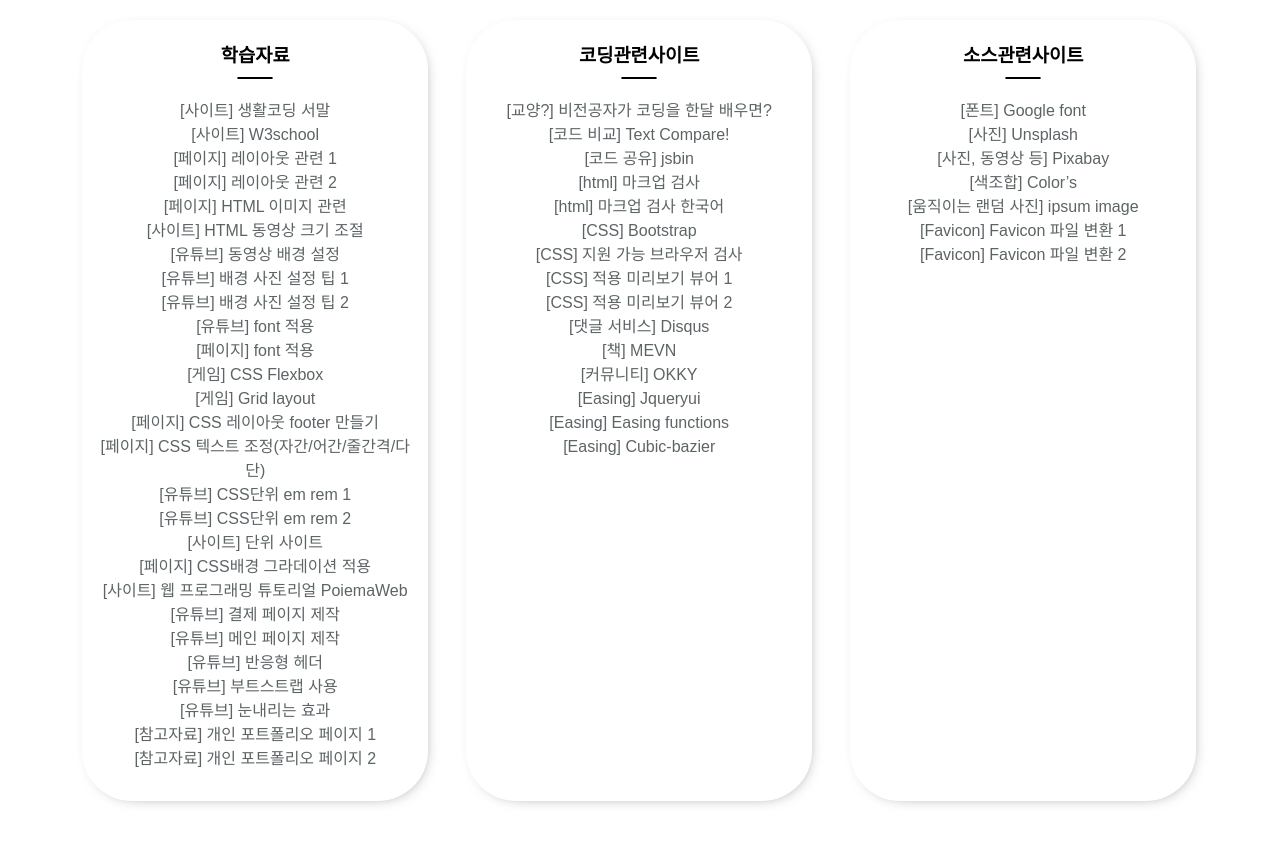
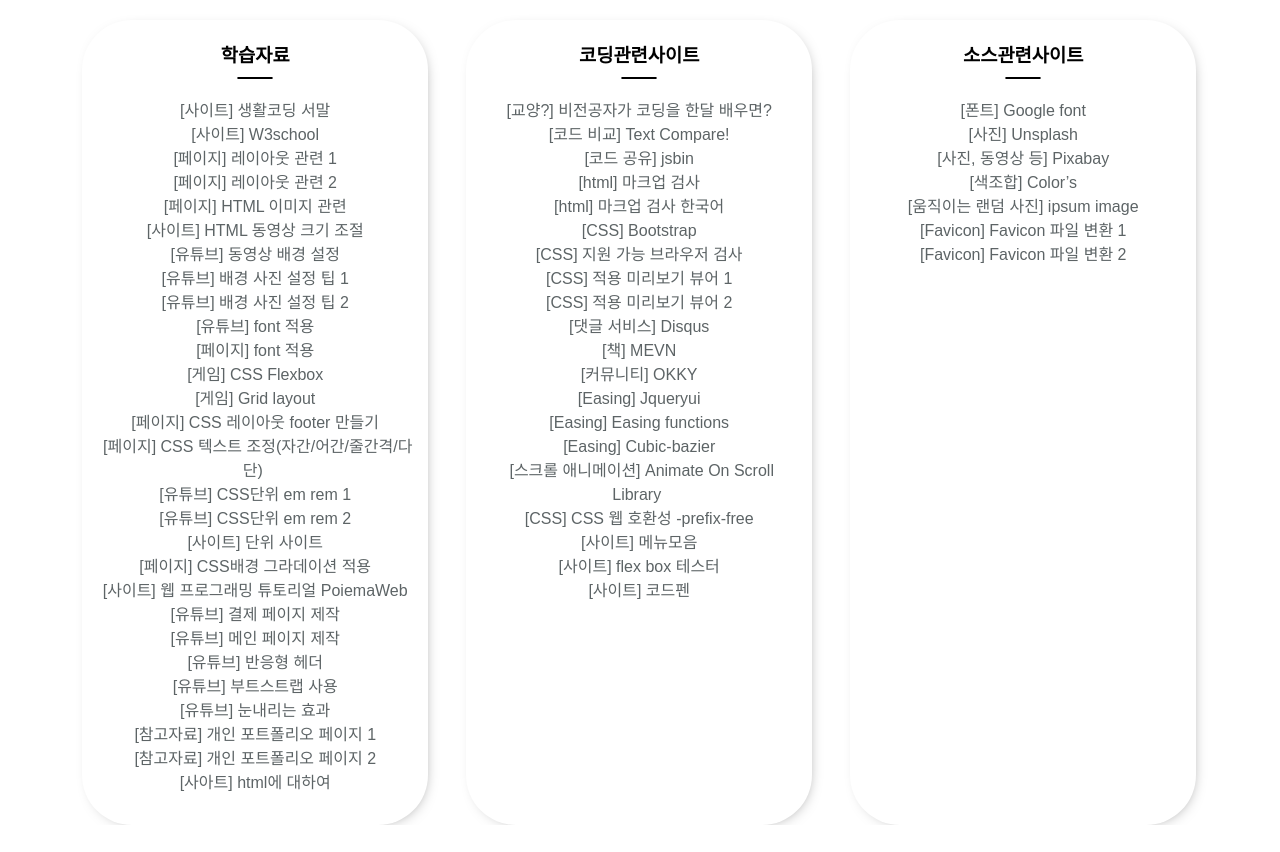
Before and after one commit to Sophia9901/Useful-sites, a plain HTML site: page index.html in a window 1280 px wide. Shown: the part 100-952 px from the top of the page. After the commit the page ends 925 px from the top, so only its background shows below. Drawn offline with Linux system fonts and the light colour scheme; a web font is replaced by a local one.

Commit message:
사이트 링크 추가, hover 디자인 변경, footer주석처리

```diff
--- a/index.html
+++ b/index.html
@@ -9,8 +9,11 @@
         <link rel="preconnect" href="https://fonts.googleapis.com">
         <link rel="preconnect" href="https://fonts.gstatic.com" crossorigin>
         <link href="https://fonts.googleapis.com/css2?family=Gowun+Dodum&family=IBM+Plex+Sans+KR:wght@100;300;400;500&display=swap" rel="stylesheet">
+        <!-- 자바스크립트 -->
+        <script src="./mouse.js" defer></script>
     </head>
     <body>
+    <div class="cursor"></div>
     <div class="container">
         <div class="head">
             <h1><a href="index.html">Useful Sites</a></h1>
@@ -47,6 +50,7 @@
                     <li><a href="https://youtu.be/jmDace5VPDM">[유튜브] 눈내리는 효과</a></li>
                     <li><a href="https://leejeongmin.vercel.app">[참고자료] 개인 포트폴리오 페이지 1</a></li>
                     <li><a href="https://codepen.io/wyattnolen/pen/zYPWrdg">[참고자료] 개인 포트폴리오 페이지 2</a></li>
+                    <li><a href="https://html.spec.whatwg.org/multipage/introduction.html">[사아트] html에 대하여</a></li>
                 </ul>
             </div>
             <div class="box">
@@ -67,7 +71,13 @@
                     <li><a href="https://okky.kr/">[커뮤니티] OKKY</a></li>
                     <li><a href="https://jqueryui.com/easing/">[Easing] Jqueryui</a></li>
                     <li><a href="https://easings.net/">[Easing] Easing functions</a></li>
-                    <li><a href="https://cubic-bezier.com/ ">[Easing] Cubic-bazier</a></li>
+                    <li><a href="https://cubic-bezier.com/">[Easing] Cubic-bazier</a></li>
+                    <li><a href="https://michalsnik.github.io/aos/">[스크롤 애니메이션] Animate On Scroll Library</a></li>
+                    <li><a href="https://projects.verou.me/prefixfree/">[CSS] CSS 웹 호환성 -prefix-free</a></li>
+                    <li><a href="https://www.creativosonline.org/ko/html-css-%EB%A9%94%EB%89%B4.html#Swanky_puro_CSS_Drop_Down">[사이트] 메뉴모음</a></li>
+                    <li><a href="https://flexbox.help/">[사이트] flex box 테스터</a></li>
+                    <li><a href="https://codepen.io/">[사이트] 코드펜</a></li>
+
             </div>
             <div class="box">
                 <h3>소스관련사이트</h3>
@@ -84,12 +94,24 @@
             </div>
         </div>
     </div>
-    <footer>
+    <!-- <footer>
         <hr>
             <p>
                 <span>제작 : KIMXIXI</span><br>
                 <span>이메일 :thdus4963@daum.net</span><br>
             </p>
-         </footer>
+    </footer> -->
+
+
+    <!-- <script>
+        const circle = document.querySelector(".circle");
+
+        document.addEventListener("mousemove", (e) => {
+            const mouseX = e.clientX;
+            const mouseY = e.clientY;
+            circle.style.left = mouseX + 'px';
+            circle.style.top = mouseY + 'px';
+        });
+    </script> -->
     </body>
 </html>
--- a/style.css
+++ b/style.css
@@ -1,19 +1,26 @@
 *{
     margin: 0 auto;
 }
-
+/* .cursor{
+    width: 20px;
+    height: 20px;
+    background-color: #000;
+    border-radius: 10px;
+    position: absolute;
+    left: 0; top: 0;
+    z-index: 999;
+    transition: background-color.2s, border-color .2s, border-radius .2s, transform .6s
+} */
 .container{
     width: 100%;
-    height: 150vh;
+    height: 100vh;
 }
-
 .container .head{
     height: 80px;
     padding: 20px;
     display: flex;
     align-items: center;
 }
-
 .container .head h1 a{
     text-decoration: none;
     color: black;
@@ -21,13 +28,11 @@
     font-family: 'Gowun Dodum', sans-serif;
     font-family: 'IBM Plex Sans KR', sans-serif;
 }
-
 .container .contents{
     display: flex;
     width: 90%;
     justify-content: center;
 }
-
 .container .contents .box{
     width: 30%;
     border-radius: 50px;
@@ -35,7 +40,6 @@
     text-align: center;
     box-shadow: 3px 3px 18px -13px rgba(0,0,0,1);
 }
-
 .container .contents .box hr{
     align-items: center;
     width: 10%;
@@ -44,7 +48,6 @@
     border-color: black;
 
 }
-
 .container .contents .box h3{
     text-decoration: none;
     color: black;
@@ -54,31 +57,31 @@
     font-family: 'IBM Plex Sans KR', sans-serif;
 
 }
-
 .container .contents .box ul{
     padding-inline-start: 0;
     padding: 10px;
     margin-top: 10px;
     margin-bottom: 20px;
 }
-
 .container .contents .box ul li{
     list-style: none;
     line-height: 150%;
 }
-
 .container .contents .box ul li a{
     text-decoration: none;
     color: #5d6466;
+    padding: 5px;
+    border-radius: 5px;
     font-family: 'Gowun Dodum', sans-serif;
     font-family: 'IBM Plex Sans KR', sans-serif;
+    transition: all 1s;
 }
-
 .container .contents .box ul li a:hover{
-    color: #748fc9;
+    color: #fff;
+    background-color: black;
+    font-size: 1.1em;
 }
-
-footer{
+/* footer{
     padding: 20px
 }
 
@@ -89,7 +92,6 @@
     margin-right: auto;
     margin-bottom: 20px;
 }
-
 footer p{
     text-decoration: none;
     font-size: 13px;
@@ -98,4 +100,4 @@
     text-align: right;
     margin-right: 35px;
     font-family: 'Source Sans Pro', sans-serif;
-}
+} */
```
